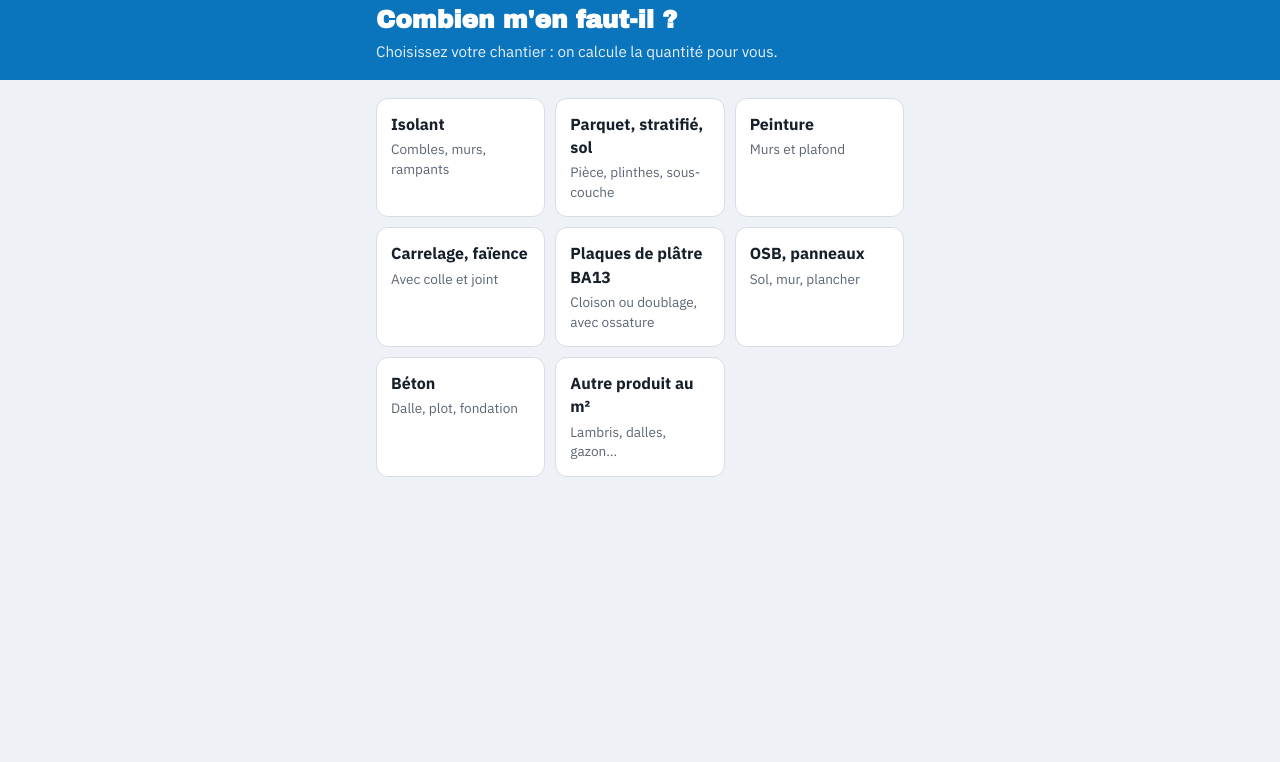
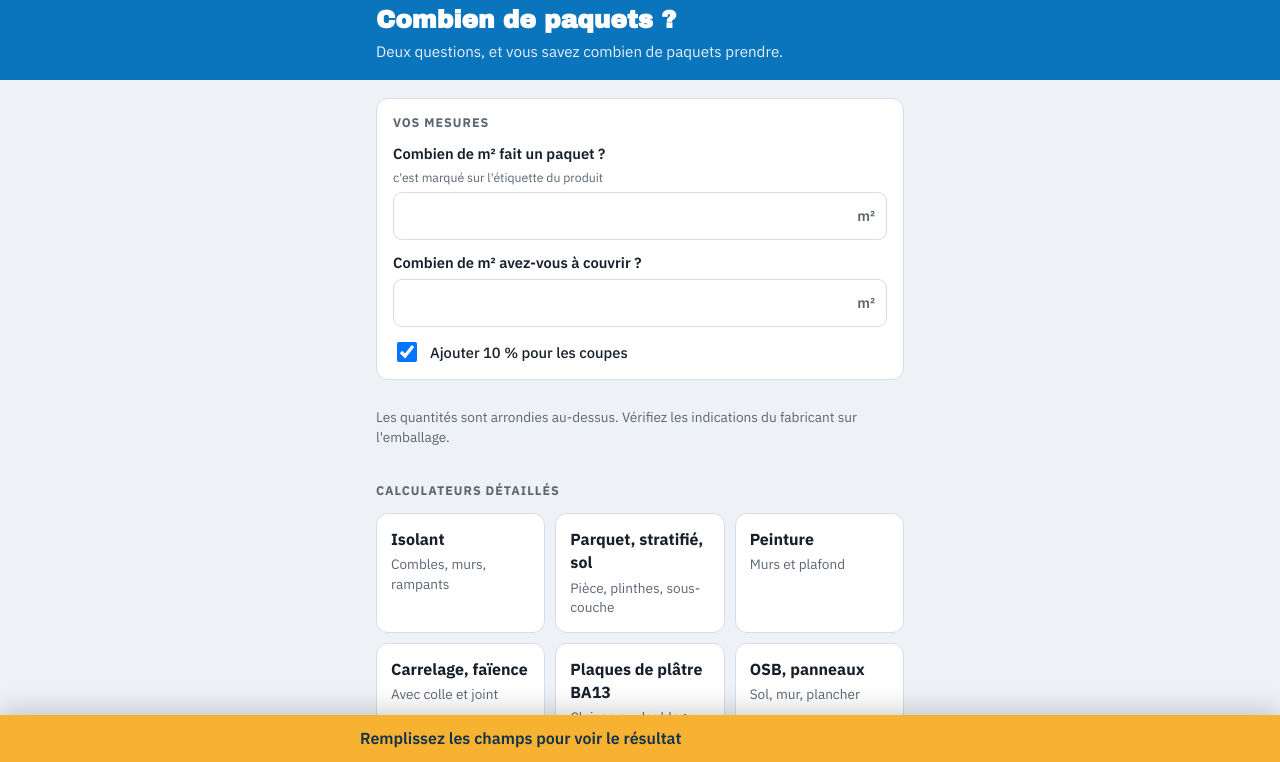
Before and after one commit to kyllox57300-web/reglages-t7200, a plain HTML site: page calcul/index.html in a window 1280 px wide. Shown: the part 38-800 px from the top of the page. Drawn offline with Linux system fonts and the light colour scheme.

Commit message:
Calculateurs : calcul simple en deux questions, un seul QR pour le magasin
- Calcul simple par défaut : m² d'un paquet et m² à couvrir, marge de 10 %
  en option
- Les calculateurs détaillés restent accessibles sous le calcul simple
- Feuille QR « Calcul simple » proposée en premier

Co-Authored-By: Claude Opus 5.5 <noreply@anthropic.com>
Claude-Session: https://claude.ai/code/session_017E4SAUskLtr6mkEtBR9ztS

```diff
--- a/calcul/index.html
+++ b/calcul/index.html
@@ -84,6 +84,11 @@ const fmt = (n, d = 2) => n.toLocaleString("fr-FR", {maximumFractionDigits: d});
 const ceil = n => Math.max(0, Math.ceil(n - 1e-9));
 
 const CALCS = {
+  simple: {title: "Combien de paquets ?", menu: "Calcul simple", desc: "Pour tous les produits au m²",
+    fields: f => [f.num("c", "Combien de m² fait un paquet ?", "m²", pnum("c", ""), "c'est marqué sur l'étiquette du produit"),
+      f.num("S", "Combien de m² avez-vous à couvrir ?", "m²", ""), f.check("marge", "Ajouter 10 % pour les coupes", true)],
+    calc: v => { if(!v.S || !v.c) return null; const s = v.S * (v.marge ? 1.1 : 1), n = ceil(s / v.c);
+      return {big: `${n} paquet${n > 1 ? "s" : ""}`, lines: [v.marge ? `${fmt(s)} m² avec 10 % de marge pour les coupes` : `${fmt(s)} m² sans marge`]}; }},
   isolant: {title: "Combien de rouleaux d'isolant ?", menu: "Isolant", desc: "Combles, murs, rampants", unit: "rouleau", unitPl: "rouleaux",
     fields: f => [f.surface("Surface à isoler"), f.num("c", "Surface d'un rouleau ou d'un paquet", "m²", pnum("c", ""), "indiquée sur l'étiquette du produit"), f.check("deux", "Deux couches croisées")],
     calc: v => { if(!v.s || !v.c) return null; const s = v.s * (v.deux ? 2 : 1) * 1.05; return {big: `${ceil(s / v.c)} ${ceil(s / v.c) > 1 ? "rouleaux" : "rouleau"}`, lines: [`${fmt(s)} m² avec 5 % de marge pour les coupes`]}; }},
@@ -177,18 +182,24 @@ function update(){
 }
 
 /* ===== Démarrage : un calculateur précis (QR en rayon) ou le menu ===== */
-const t = P("t");
-if(t && CALCS[t]){
+const t = CALCS[P("t")] ? P("t") : "simple";
+if(t){
   calc = CALCS[t];
   document.getElementById("title").textContent = calc.title;
-  document.getElementById("sub").textContent = "Indiquez vos mesures : le résultat s'affiche en bas.";
-  document.getElementById("back").hidden = false;
+  document.getElementById("sub").textContent = t === "simple" ? "Deux questions, et vous savez combien de paquets prendre." : "Indiquez vos mesures : le résultat s'affiche en bas.";
+  document.getElementById("back").hidden = t === "simple";
   document.title = calc.menu + " · Calculateur Brico Cash";
   if(P("n")){ const pr = el(`<div class="product"></div>`); pr.textContent = "Produit : " + P("n"); main.appendChild(pr); }
   const card = el(`<div class="card"><h2>Vos mesures</h2></div>`);
   calc.fields(F).forEach(x => card.appendChild(x));
   main.appendChild(card);
-  main.appendChild(el(`<p class="note">Les quantités sont arrondies au-dessus et incluent une marge pour les coupes. Vérifiez les indications du fabricant sur l'emballage.</p>`));
+  main.appendChild(el(`<p class="note">Les quantités sont arrondies au-dessus. Vérifiez les indications du fabricant sur l'emballage.</p>`));
+  if(t === "simple"){
+    main.appendChild(el(`<h2 style="margin:6px 0 0;font-size:.78rem;text-transform:uppercase;letter-spacing:.08em;color:var(--muted)">Calculateurs détaillés</h2>`));
+    const m = el(`<nav class="menu" aria-label="Calculateurs détaillés"></nav>`);
+    Object.entries(CALCS).filter(([k]) => k !== "simple").forEach(([k, c]) => { const a = el(`<a><b></b><span></span></a>`); a.href = "?t=" + k; a.querySelector("b").textContent = c.menu; a.querySelector("span").textContent = c.desc; m.appendChild(a); });
+    main.appendChild(m);
+  }
   main.addEventListener("input", update); main.addEventListener("change", update);
   update();
 } else {
```
Also changed, not shown: index.html (+1 -1 lines), qr/index.html (+5 -4 lines).
